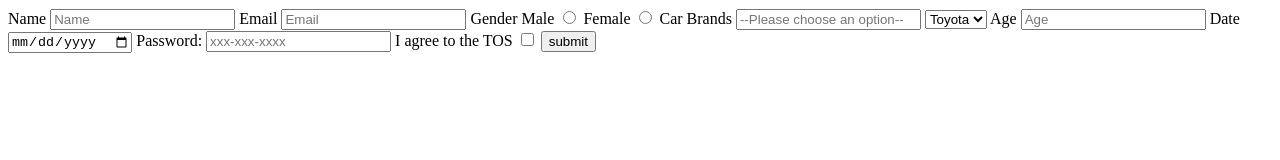
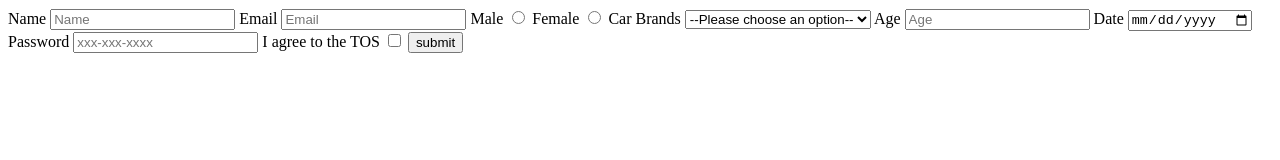
Before and after one commit to acciojob/signup-form-car-Mayank17-stack, a website: page main.html in a window 1280 px wide. Drawn offline with Linux system fonts and the light colour scheme.

Commit message:
created a submission

```diff
--- a/main.html
+++ b/main.html
@@ -17,7 +17,7 @@
 		 <label for="email">Email</label>
 		<input type="Email" id="email" placeholder="Email" required>
 
-		 <label for="email">Gender</label>
+<!-- 		 <label for="email">Gender</label> -->
 		<label for="gender_m">Male</label>
 		 <input type="radio" name="gender" id="gender_m" required>
 
@@ -26,8 +26,9 @@
 		<input type="radio" name="gender" id="gender_f" required>
 
 		 <label for="cars">Car Brands</label>
-         <input type="select" id="cars" name="cars" placeholder="--Please choose an option--" required>
-              <select>
+
+              <select id="cars" required>
+				  <option value="">--Please choose an option--</option>
                    <option value="Toyota">Toyota</option>
                  <option value="Honda">Honda</option>
                   <option value="Ford">Ford</option>
@@ -39,7 +40,7 @@
 		<label for="dob">Date</label>
 		<input type="Date" id="dob"  required>
 
-	   <label for="password">Password:</label>
+	   <label for="password">Password</label>
 	   <input type="Password" id="Password" placeholder="xxx-xxx-xxxx" required>
 
 	     <label for="tos">I agree to the TOS</label>
```
